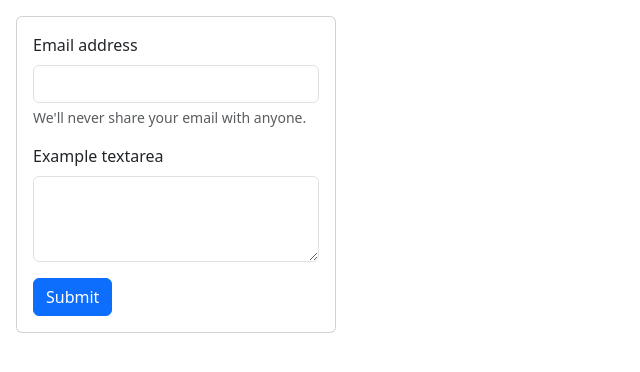
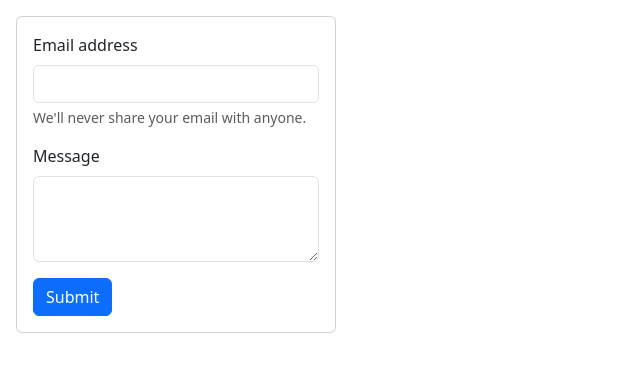
Before and after one commit to toinou1900/Ketamine, a PHP site: page /contact.php in a window 1280 px wide. Shown: the part 56-428 px from the top of the page, without its empty margins (0-640 px from the left). Run offline with PHP 8.4, Linux system fonts and the light colour scheme.

Commit message:
Dashboard ready for deployment. contact.php updated with new contact form.

```diff
--- a/contact.php
+++ b/contact.php
@@ -1,5 +1,33 @@
 <?php
+// Vérifier si le formulaire a été soumis
+if ($_SERVER["REQUEST_METHOD"] == "POST") {
+    // Récupérer les données du formulaire
+    $email_client = htmlspecialchars($_POST["email"]);
+    $message = htmlspecialchars($_POST["message"]);
 
+    // Adresse email où recevoir les messages
+    $email_destination = "votre-email@example.com";
+
+    // Sujet de l'email
+    $subject = "Nouveau message de contact";
+
+    // Corps de l'email
+    $body = "Vous avez reçu un nouveau message de contact.\n\n";
+    $body .= "Email de l'utilisateur: " . $email_client . "\n";
+    $body .= "Message:\n" . $message;
+
+    // En-têtes (headers)
+    $headers = "From: " . $email_client . "\r\n";
+    $headers .= "Reply-To: " . $email_client . "\r\n";
+    $headers .= "Content-Type: text/plain; charset=UTF-8\r\n";
+
+    // Envoyer l'email
+    if (mail($email_destination, $subject, $body, $headers)) {
+        $success_message = "Votre message a été envoyé avec succès!";
+    } else {
+        $error_message = "Erreur lors de l'envoi du message.";
+    }
+}
 ?>
 <!DOCTYPE html>
 <html lang="en">
@@ -37,15 +65,28 @@
     </nav>
 <body>
     <div class="card" style="width: 20rem; margin: 1rem; padding: 1rem;">
-        <form>
+        <!-- Afficher le message de succès ou d'erreur -->
+        <?php if (isset($success_message)): ?>
+            <div class="alert alert-success" role="alert">
+                <?php echo $success_message; ?>
+            </div>
+        <?php endif; ?>
+
+        <?php if (isset($error_message)): ?>
+            <div class="alert alert-danger" role="alert">
+                <?php echo $error_message; ?>
+            </div>
+        <?php endif; ?>
+
+        <form method="POST">
             <div class="mb-3">
                 <label for="exampleInputEmail1" class="form-label">Email address</label>
-                <input type="email" class="form-control" id="exampleInputEmail1" aria-describedby="emailHelp">
+                <input type="email" class="form-control" id="exampleInputEmail1" name="email" aria-describedby="emailHelp" required>
                 <div id="emailHelp" class="form-text">We'll never share your email with anyone.</div>
             </div>
             <div class="mb-3">
-                <label for="exampleFormControlTextarea1" class="form-label">Example textarea</label>
-                <textarea class="form-control" id="exampleFormControlTextarea1" rows="3"></textarea>
+                <label for="exampleFormControlTextarea1" class="form-label">Message</label>
+                <textarea class="form-control" id="exampleFormControlTextarea1" name="message" rows="3" required></textarea>
             </div>
             <button type="submit" class="btn btn-primary">Submit</button>
         </form>
--- a/dashboard.php
+++ b/dashboard.php
@@ -38,7 +38,7 @@
 <body>
     <div class="card" style="width: 20rem; margin: 1rem; padding: 1rem;">
         <h5 class="card-title">Dashboard</h5>
-        <p class="card-text">Welcome to your dashboard.</p>
+        <p class="card-text">Welcome to the dashboard.</p>
     </div>
     <div class="card" style="width: 20rem; margin: 1rem; padding: 1rem;">
         <h5 class="card-title">Statistics</h5>
```
